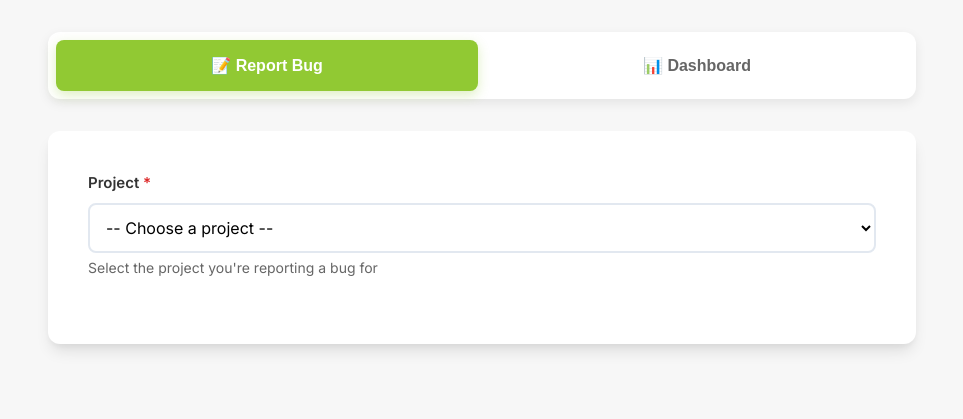
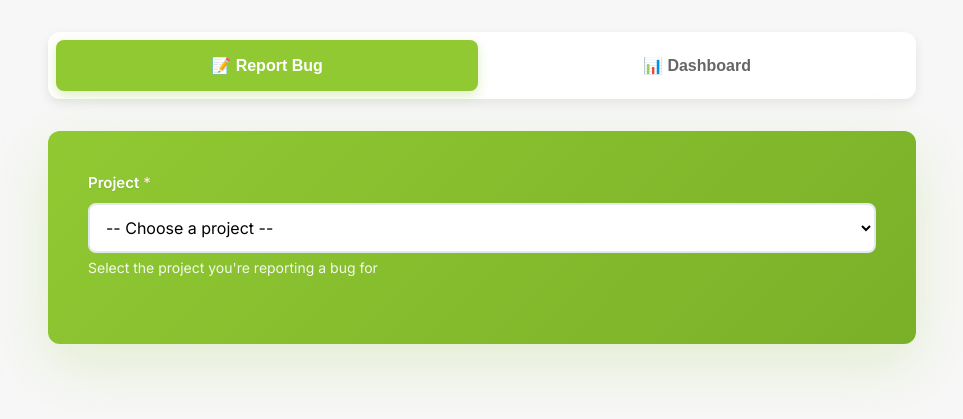
Before and after one commit to mde-hf/ai-bug-reporter, a Flask app: page / in a window 1280 px wide. Shown: the part 163-582 px from the top of the page, without its empty margins (158-1121 px from the left). Run offline with Flask 3, Linux system fonts and the light colour scheme; parts of the project's set-up code (start-up, migrations or seed data) failed here and were passed over.

Commit message:
Apply HelloFresh green gradient to report bug page
- Main form now has green gradient background matching dashboard
- Labels and text are white for better readability on green
- Help text has subtle white color
- Required field asterisks adjusted for visibility
- Dark mode: Uses darker green gradient
- Consistent branding across entire application

Made-with: Cursor

```diff
--- a/static/css/styles.css
+++ b/static/css/styles.css
@@ -550,6 +550,10 @@ header {
     background: linear-gradient(135deg, #7AB028 0%, #6A9D20 100%);
 }
 
+[data-theme="dark"] main {
+    background: linear-gradient(135deg, #7AB028 0%, #6A9D20 100%);
+}
+
 [data-theme="dark"] .stat-card,
 [data-theme="dark"] .breakdown-section {
     background: #1e293b;
@@ -633,10 +637,28 @@ h1 {
 }
 
 main {
-    background: var(--surface);
+    background: linear-gradient(135deg, #91C933 0%, #7AB028 100%);
     padding: 2.5rem;
     border-radius: 12px;
-    box-shadow: var(--shadow-lg);
+    box-shadow: 0 20px 60px rgba(145, 201, 51, 0.2);
+}
+
+/* Form styling on green background */
+main label {
+    color: white;
+    text-shadow: 0 1px 2px rgba(0, 0, 0, 0.1);
+}
+
+main .help-text {
+    color: rgba(255, 255, 255, 0.9);
+}
+
+main .required {
+    color: #FFE5E5;
+}
+
+main h2 {
+    color: white;
 }
 
 .form-group {
```
